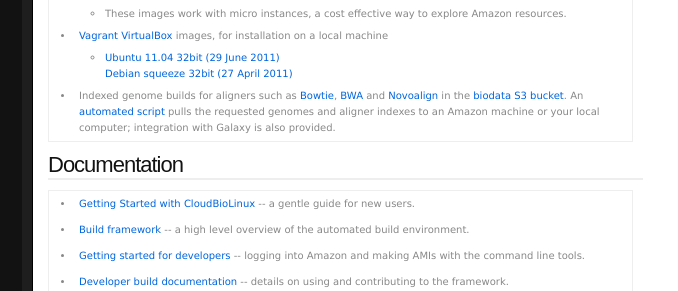
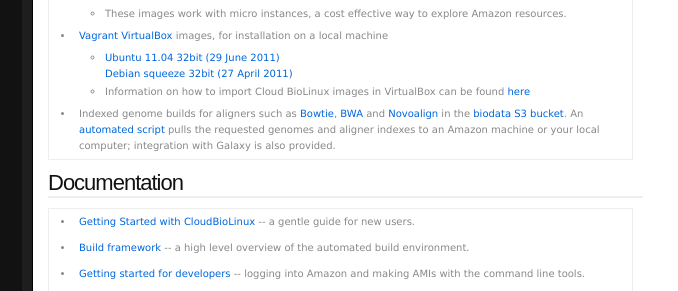
Before and after one commit to chapmanb/cloudbiolinux, a plain HTML site: page index.html in a window 1280 px wide. Shown: the part 532-823 px from the top of the page, 208-886 px from the left. Drawn offline with Linux system fonts and the light colour scheme.

Commit message:
link to VirtualBox docs for importing appliances

```diff
--- a/index.html
+++ b/index.html
@@ -103,6 +103,8 @@ new TWTR.Widget({
             <li class="inner"><a href="https://s3.amazonaws.com/cloudbiolinux/cbl_ubuntu_11_4_32_20110628.box">Ubuntu 11.04 32bit (29 June 2011)</a>
             </br><a href="https://s3.amazonaws.com/cloudbiolinux/cbl_debian32_20110427.box">Debian squeeze 32bit (27 April 2011)</a>
             </li>
+            <li class="inner">Information on how to import Cloud BioLinux images in VirtualBox can be found <a href="http://www.virtualbox.org/manual/ch01.html#ovf">here</a>
+            </li>
           </ul>
           <li>Indexed genome builds for aligners such as <a href="http://bowtie-bio.sourceforge.net/">Bowtie</a>, <a href="http://bio-bwa.sourceforge.net/">BWA</a> and <a href="http://www.novocraft.com/">Novoalign</a> in the <a href="http://s3.amazonaws.com/biodata">biodata S3 bucket</a>. An <a href="https://github.com/chapmanb/bcbb/blob/master/ec2/biolinux/data_fabfile.py">automated script</a> pulls the requested genomes and aligner indexes to an Amazon machine or your local computer; integration with Galaxy is also provided.</li>
         </ul>
```
